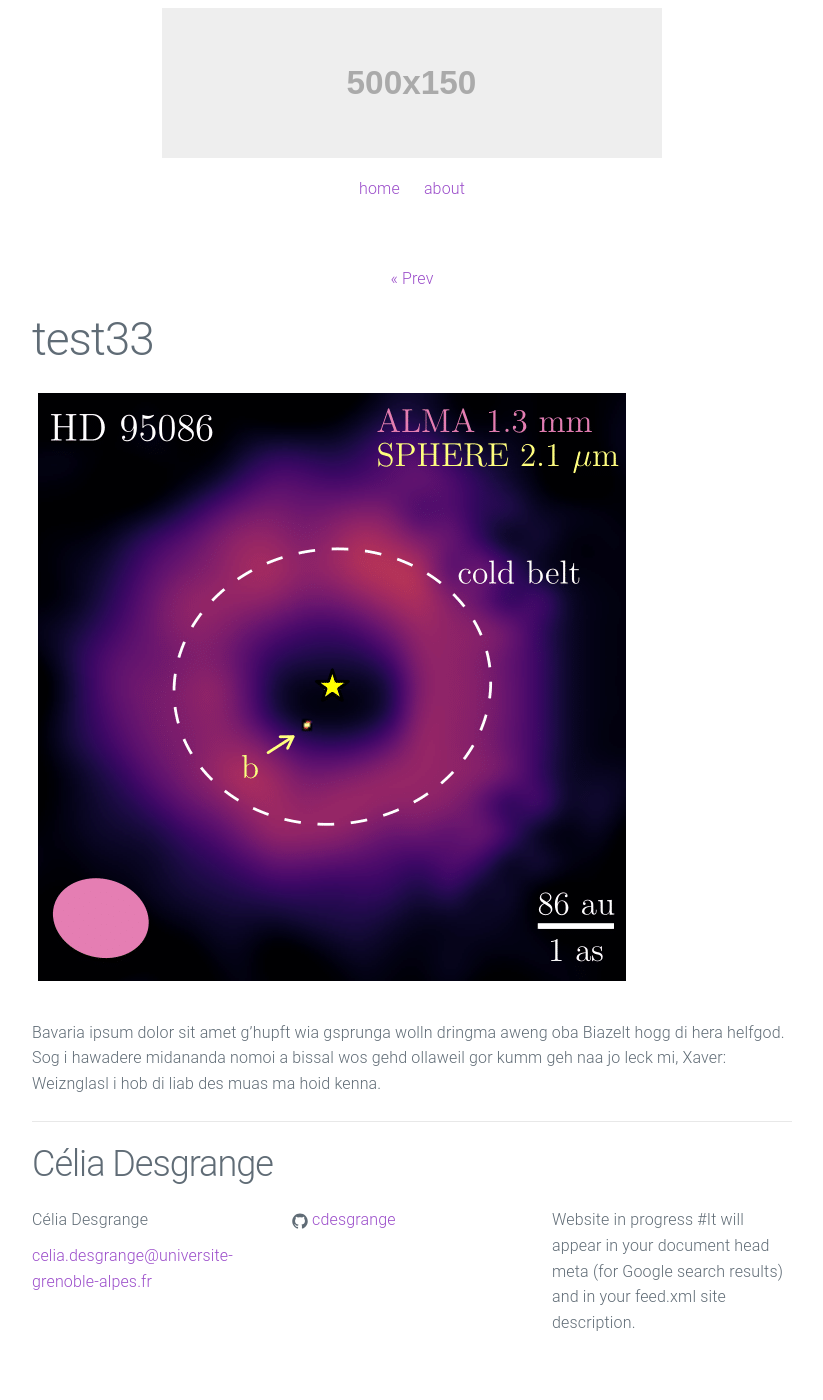
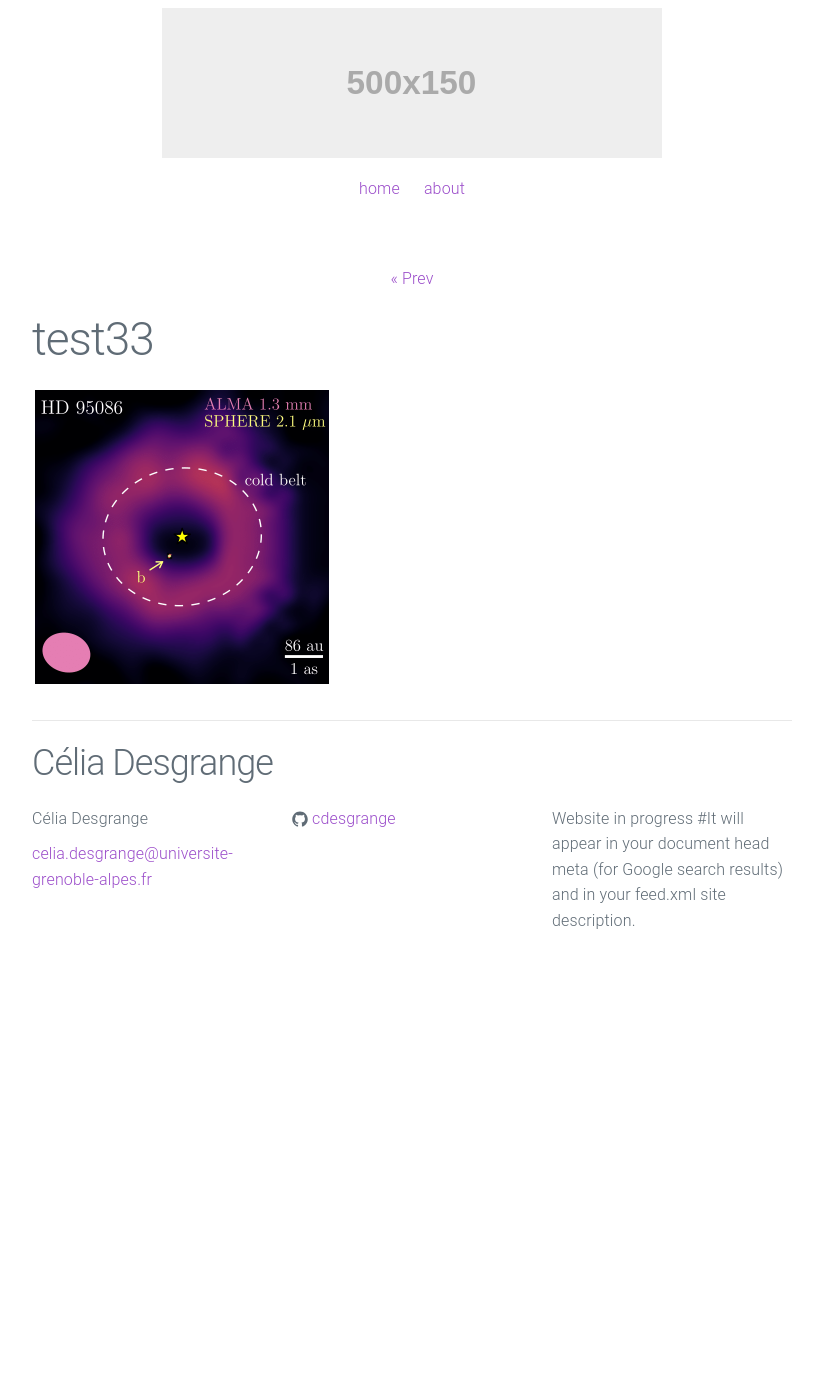
Before and after one commit to cdesgrange/cdesgrange.github.io, a Jekyll site: the page built from _posts/2022-04-23-HD95086.markdown, in a window 1280 px wide. Shown: the whole page, without its empty margins (228-1051 px from the left). Built offline with Jekyll 4.4.1, drawn with Linux system fonts in a browser that asks for light colours; after the commit the page ends 999 px from its top, so only the background shows below that.

Commit message:
Update 2022-04-23-HD95086.markdown

```diff
--- a/_posts/2022-04-23-HD95086.markdown
+++ b/_posts/2022-04-23-HD95086.markdown
@@ -5,6 +5,4 @@
 preview: fig/HD95086_overview.png
 ---
 
-![image](/fig/HD95086_overview.png)
-
-Bavaria ipsum dolor sit amet g’hupft wia gsprunga wolln dringma aweng oba Biazelt hogg di hera helfgod. Sog i hawadere midananda nomoi a bissal wos gehd ollaweil gor kumm geh naa jo leck mi, Xaver: Weiznglasl i hob di liab des muas ma hoid kenna.
+<img src="/fig/HD95086_overview.png" width="300" height="300">
```
